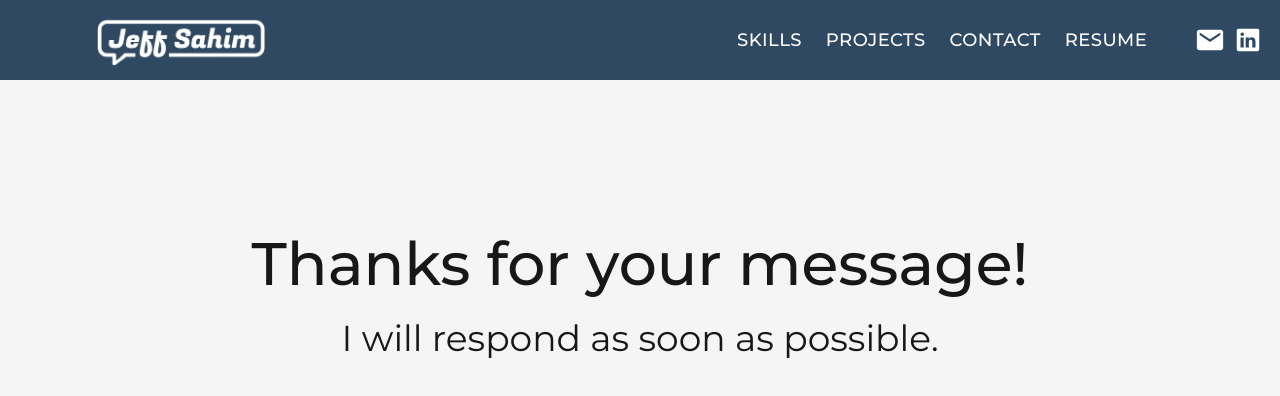
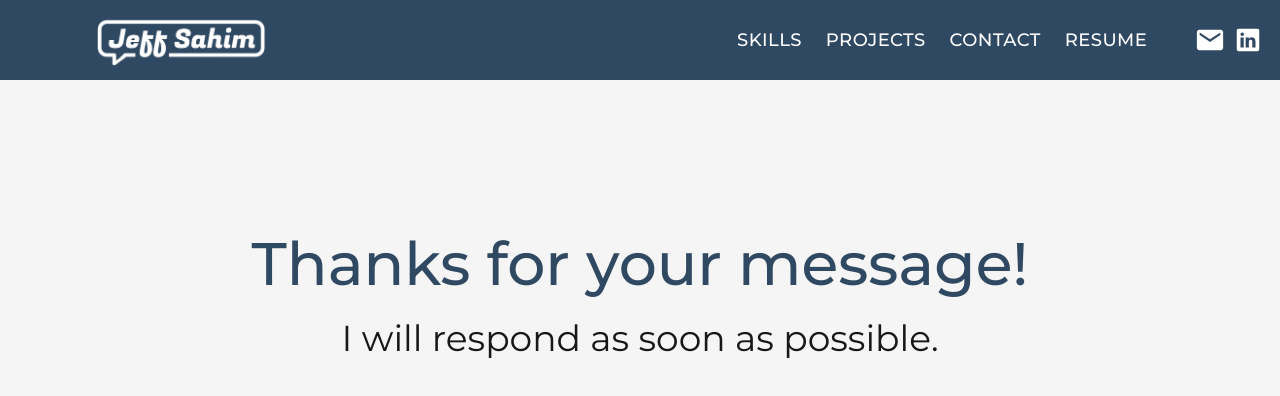
Before and after one commit to jsahim/portfolio, a Next.js app: page /thanks in a window 1280 px wide. Shown: the top 396 px of the page. Built offline with nearby package versions, Linux system fonts and the light colour scheme.

Commit message:
Update style

```diff
--- a/src/app/thanks/page.tsx
+++ b/src/app/thanks/page.tsx
@@ -1,10 +1,9 @@
 
 export default function ThankYou() {
 
-
   return (
     <div className="w-[85%] flex flex-col justify-center items-center h-[50%]">
-      <h1 className="text-6xl text-center py-6 font-medium" >Thanks for your message!</h1>
+      <h1 className="text-6xl text-center py-6 font-medium text-[#304962]">Thanks for your message!</h1>
       <p className="text-4xl text-center">I will respond as soon as possible.</p>
     </div>
   )
```
